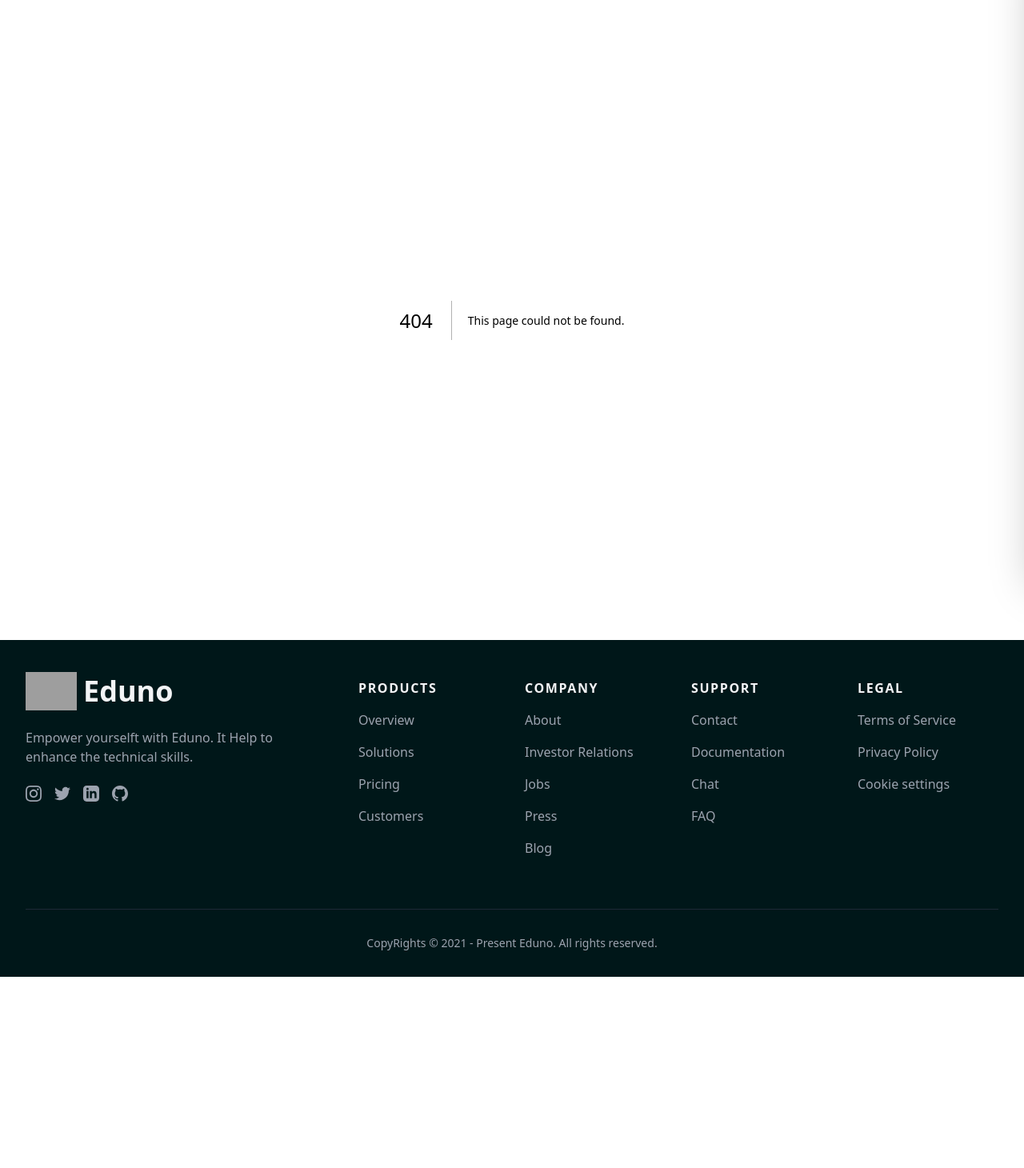
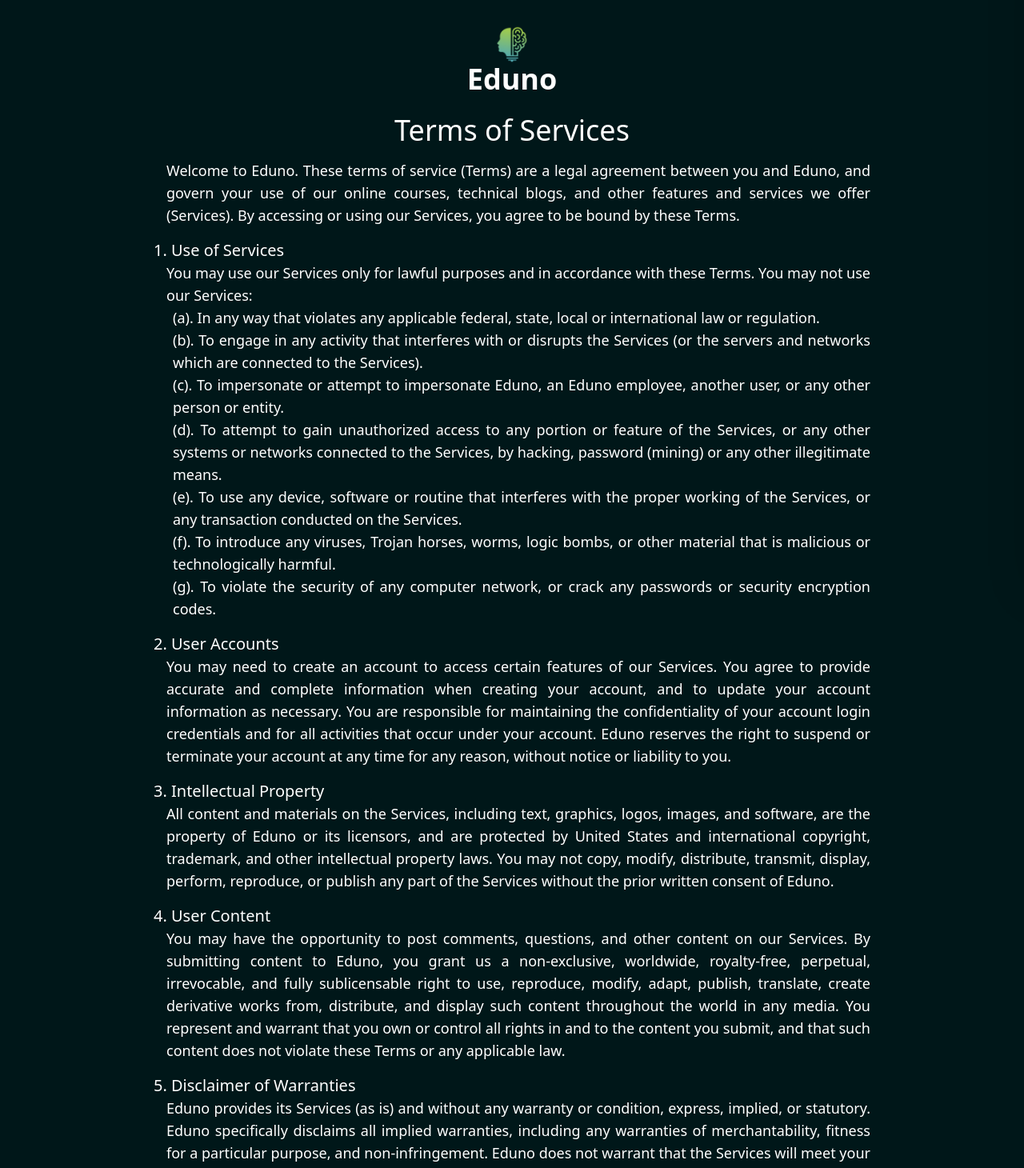
Before and after one commit to officialeduno/Eduno, a Next.js app: page /footer-pages/term-of-services in a window 1280 px wide. Before the commit this address had no page. Shown: the part 80-1540 px from the top of the page at 80% size. Before the commit the page ends 1301 px from the top, so only its background shows below. Built offline with nearby package versions, Linux system fonts and the light colour scheme; grey boxes are pictures that could not be loaded.

Commit message:
Terms of services page added

```diff
--- a/components/footer.js
+++ b/components/footer.js
@@ -119,7 +119,7 @@
 
                             <nav class="flex flex-col gap-4">
                                 <div>
-                                    <a href="#" class="text-gray-400 transition duration-100 hover:text-[#a2cc4c] active:text-[#59aca7]">Terms of Service</a>
+                                    <Link href={'/footer-pages/term-of-services'} class="text-gray-400 transition duration-100 hover:text-[#a2cc4c] active:text-[#59aca7]">Terms of Service</Link>
                                 </div>
 
                                 <div>
--- /dev/null
+++ b/pages/footer-pages/term-of-services.js
@@ -0,0 +1,49 @@
+/* eslint-disable @next/next/no-img-element */
+import React from 'react'
+import Image from 'next/image'
+
+const Terms_of_Services = () => {
+    return (
+        <div className='bg-[#001719] text-white flex items-center flex-col'>
+            <Image src="/logo.png" className='pt-8' width={40} height={40} alt="" />
+            <h1 className='text-4xl font-bold pb-2'>Eduno</h1>
+            <h1 className='text-4xl pt-4 pb-4'>Terms of Services</h1>
+            <div className='px-4 md:mx-24 md:px-24'>
+                <p className='text-justify text-lg pl-4'>Welcome to Eduno. These terms of service (Terms) are a legal agreement between you and Eduno, and govern your use of our online courses, technical blogs, and other features and services we offer (Services). By accessing or using our Services, you agree to be bound by these Terms.</p>
+                <h1 className='text-xl font-medium pt-4'>1. Use of Services</h1>
+                <p className='text-justify text-lg pl-4'>You may use our Services only for lawful purposes and in accordance with these Terms. You may not use our Services:</p>
+                <p className='text-justify text-lg pl-6'>(a). In any way that violates any applicable federal, state, local or international law or regulation.</p>
+                <p className='text-justify text-lg pl-6'>(b). To engage in any activity that interferes with or disrupts the Services (or the servers and networks which are connected to the Services).</p>
+                <p className='text-justify text-lg pl-6'>(c). To impersonate or attempt to impersonate Eduno, an Eduno employee, another user, or any other person or entity.</p>
+                <p className='text-justify text-lg pl-6'>(d). To attempt to gain unauthorized access to any portion or feature of the Services, or any other systems or networks connected to the Services, by hacking, password (mining) or any other illegitimate means.</p>
+                <p className='text-justify text-lg pl-6'>(e). To use any device, software or routine that interferes with the proper working of the Services, or any transaction conducted on the Services.</p>
+                <p className='text-justify text-lg pl-6'>(f). To introduce any viruses, Trojan horses, worms, logic bombs, or other material that is malicious or technologically harmful.</p>
+                <p className='text-justify text-lg pl-6'>(g). To violate the security of any computer network, or crack any passwords or security encryption codes.</p>
+
+                <h1 className='text-xl font-medium pt-4'>2. User Accounts</h1>
+                <p className='text-justify text-lg pl-4'>You may need to create an account to access certain features of our Services. You agree to provide accurate and complete information when creating your account, and to update your account information as necessary. You are responsible for maintaining the confidentiality of your account login credentials and for all activities that occur under your account. Eduno reserves the right to suspend or terminate your account at any time for any reason, without notice or liability to you.</p>
+
+                <h1 className='text-xl font-medium pt-4'>3. Intellectual Property</h1>
+                <p className='text-justify text-lg pl-4'>All content and materials on the Services, including text, graphics, logos, images, and software, are the property of Eduno or its licensors, and are protected by United States and international copyright, trademark, and other intellectual property laws. You may not copy, modify, distribute, transmit, display, perform, reproduce, or publish any part of the Services without the prior written consent of Eduno.</p>
+
+                <h1 className='text-xl font-medium pt-4'>4. User Content</h1>
+                <p className='text-justify text-lg pl-4'>You may have the opportunity to post comments, questions, and other content on our Services. By submitting content to Eduno, you grant us a non-exclusive, worldwide, royalty-free, perpetual, irrevocable, and fully sublicensable right to use, reproduce, modify, adapt, publish, translate, create derivative works from, distribute, and display such content throughout the world in any media. You represent and warrant that you own or control all rights in and to the content you submit, and that such content does not violate these Terms or any applicable law.</p>
+
+                <h1 className='text-xl font-medium pt-4'>5. Disclaimer of Warranties</h1>
+                <p className='text-justify text-lg pl-4'>Eduno provides its Services (as is) and without any warranty or condition, express, implied, or statutory. Eduno specifically disclaims all implied warranties, including any warranties of merchantability, fitness for a particular purpose, and non-infringement. Eduno does not warrant that the Services will meet your requirements, that they will be uninterrupted or error-free, that defects will be corrected, or that the Services are free of viruses or other harmful components. Your use of the Services is at your own risk.</p>
+
+                <h1 className='text-xl font-medium pt-4'>6. Limitation of Liability</h1>
+                <p className='text-justify text-lg pl-4'>To the fullest extent permitted by law, Eduno and its affiliates, officers, directors, employees, agents, and licensors will not be liable to you for any indirect, incidental, special, consequential, or punitive damages arising out of or relating to your use of the Services, even if Eduno has been advised of the possibility of such damages.</p>
+
+                <h1 className='text-xl font-medium pt-4'>7. Fees and Payments</h1>
+                <p className='text-justify text-lg pl-4'>Some of our courses and resources may require a fee. You will be notified of any fees associated with a course or resource before you make a purchase. You agree to pay all fees associated with the courses or resources you purchase.</p>
+
+                <br />
+
+                <p className='text-justify text-lg pl-4'>By using our platform, you agree to these Terms of Service. If you have any questions, please contact us at <span className='font-bold cursor-pointer underline'>officialeduno@gmail.com</span></p>
+            </div>
+        </div>
+    )
+}
+
+export default Terms_of_Services
```
Also changed, not shown: public/full-logo.png (added).
